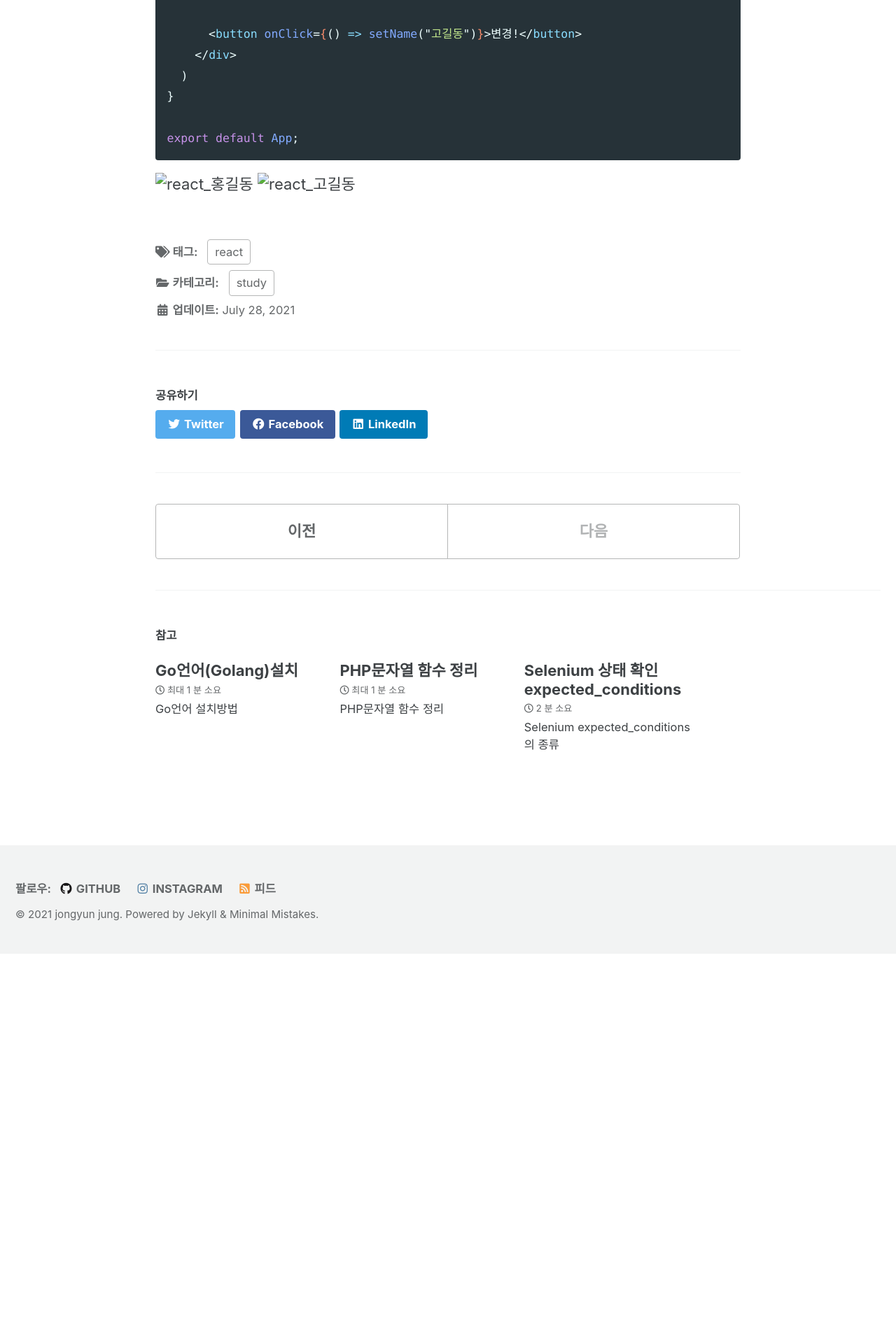
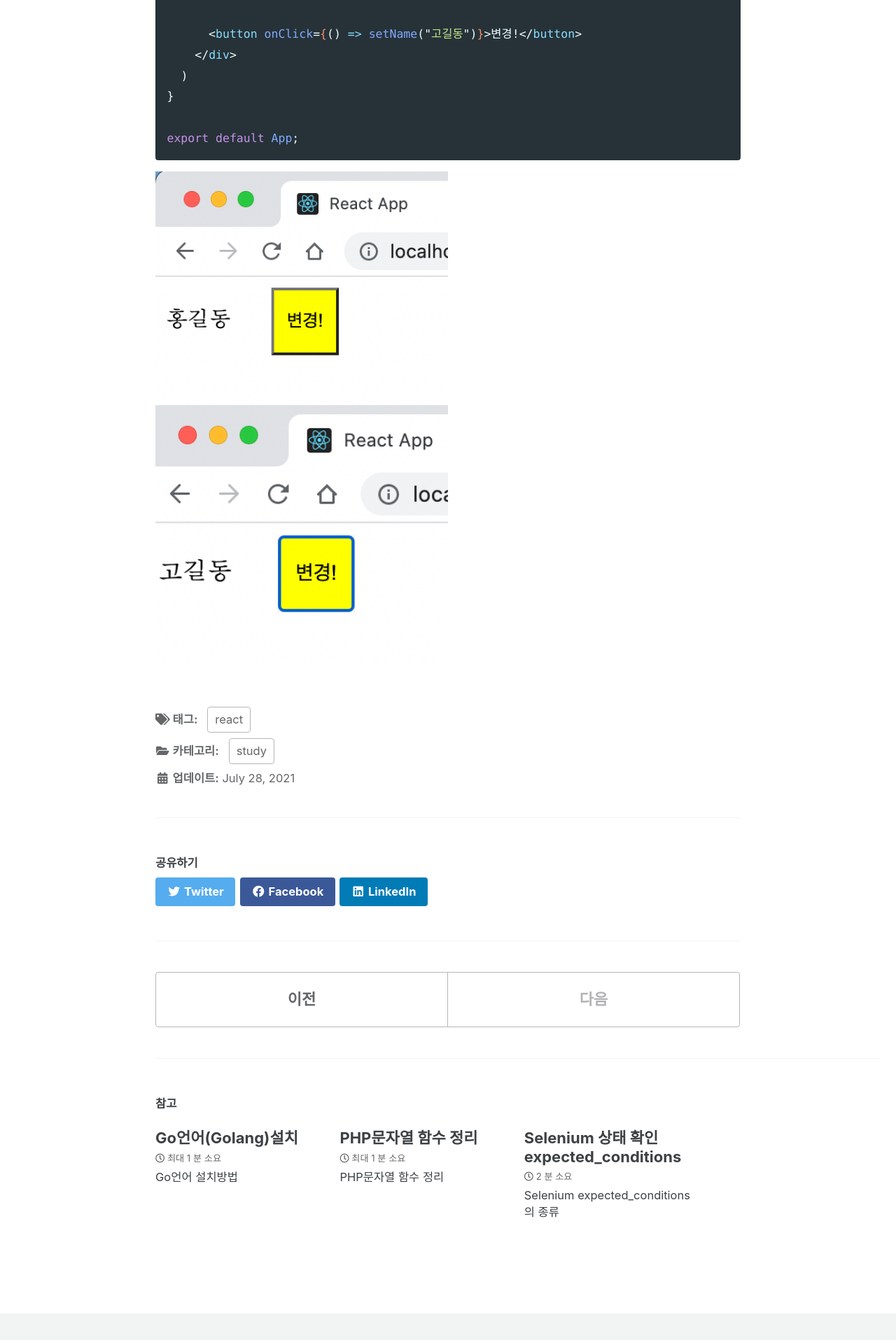
Before and after one commit to unh6uoj/unh6uoj.github.io, a Jekyll site: the page built from _posts/2021-07-28-React 함수형 컴포넌트에서 State사용법.md, in a window 1280 px wide. Shown: the part 1926-3841 px from the top of the page at 70% size. Built offline with Jekyll 4.4.1, drawn with Linux system fonts in a browser that asks for light colours; cached includes are drawn as plain includes; before the commit the page ends 3289 px from its top, so only the background shows below that.

Commit message:
Update 2021-07-28-React 함수형 컴포넌트에서 State사용법.md

````diff
--- a/_posts/2021-07-28-React 함수형 컴포넌트에서 State사용법.md
+++ b/_posts/2021-07-28-React 함수형 컴포넌트에서 State사용법.md
@@ -56,5 +56,5 @@ function App() {
 export default App;
 ```
 
-![react_홍길동](../images/react_홍길동.png){: width="50%" height="50%"}
-![react_고길동](../images/react_고길동.png){: width="50%" height="50%"}
+![react_홍길동](/images/react_홍길동.png){: width="50%" height="50%"}
+![react_고길동](/images/react_고길동.png){: width="50%" height="50%"}
````
